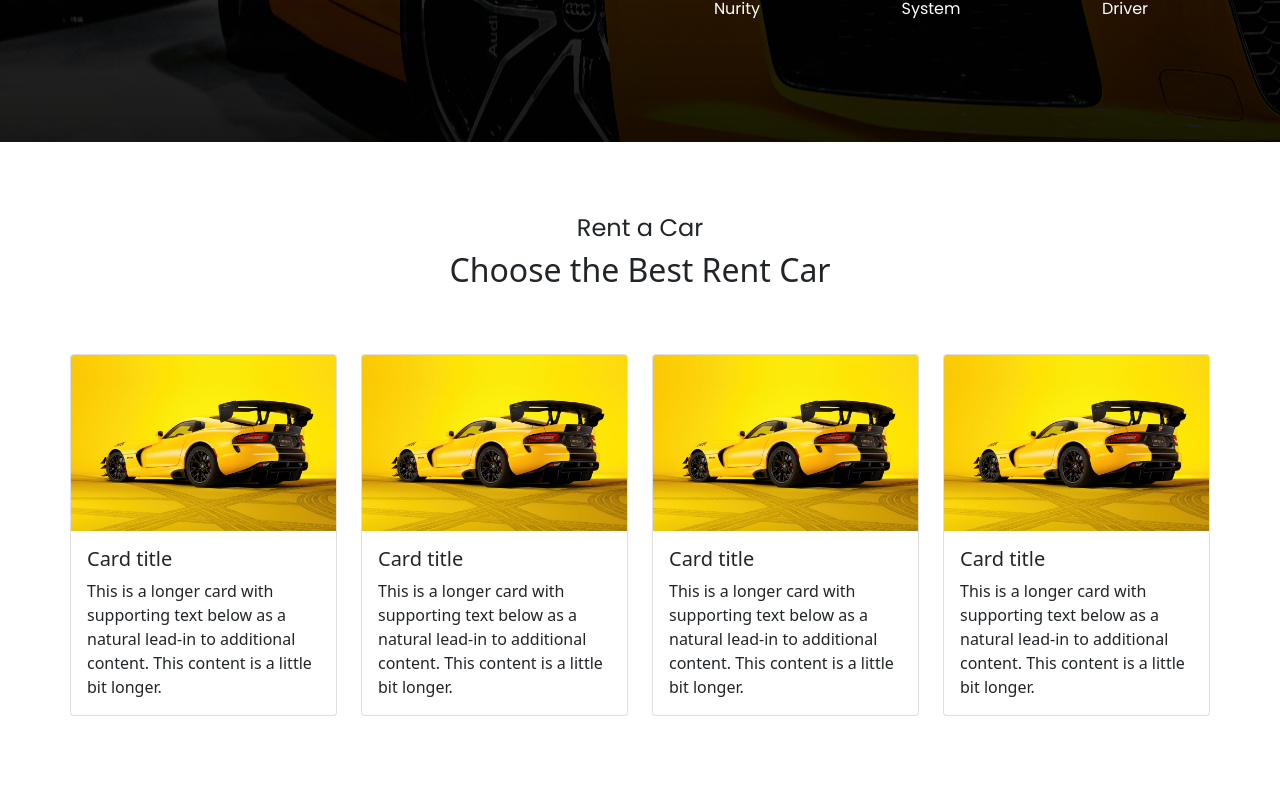
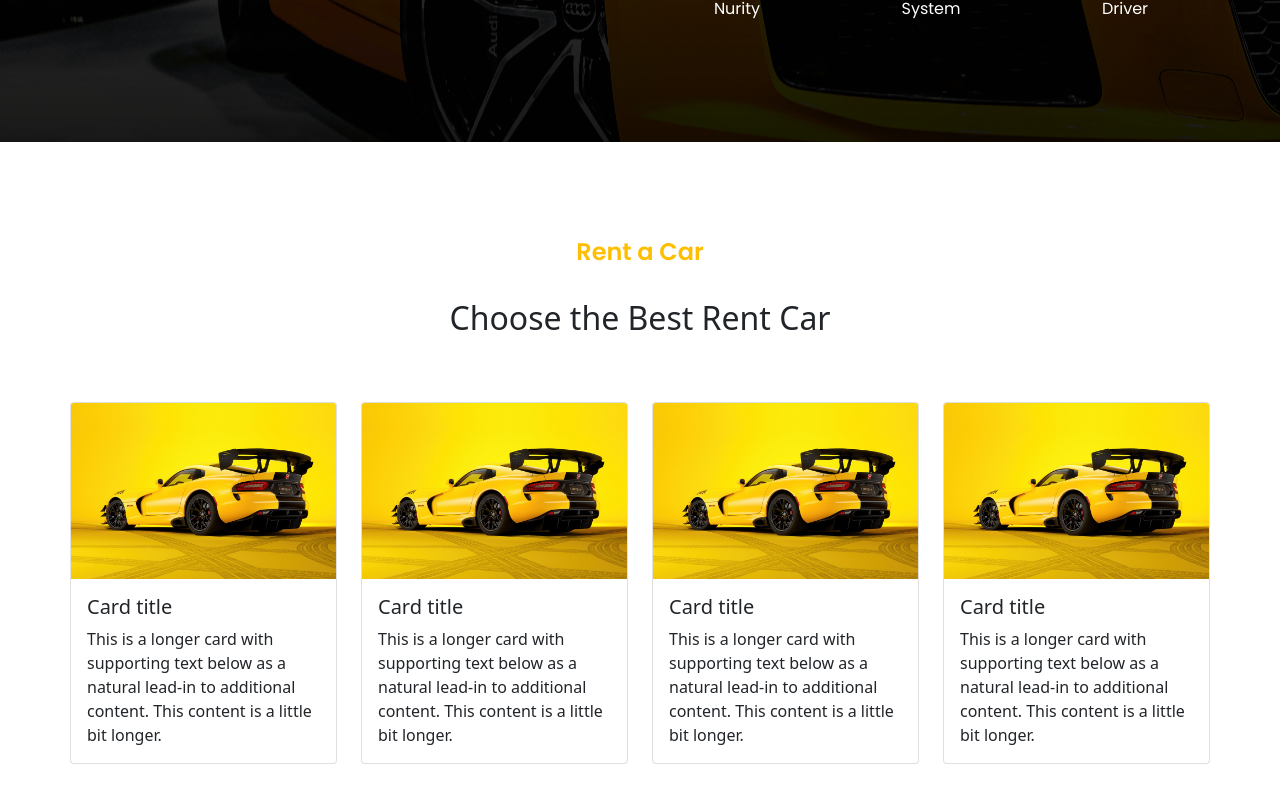
Before and after one commit to JCciasico/Car-Rental, a Vue app: page / in a window 1280 px wide. Shown: the part 3217-4017 px from the top of the page. Built offline with nearby package versions, Linux system fonts and the light colour scheme; a web font is replaced by a local one; what vue-scroll-reveal would draw is missing.

Commit message:
fix: rent title

```diff
--- a/src/components/RentSection.vue
+++ b/src/components/RentSection.vue
@@ -68,6 +68,9 @@ export default {
 }
 h4{
     font-family: 'Poppins','sans-serif';
+    padding: 1.5rem 0;
+    font-weight: 600;
+    color: #ffbe00;
 }
 
 </style>
```
